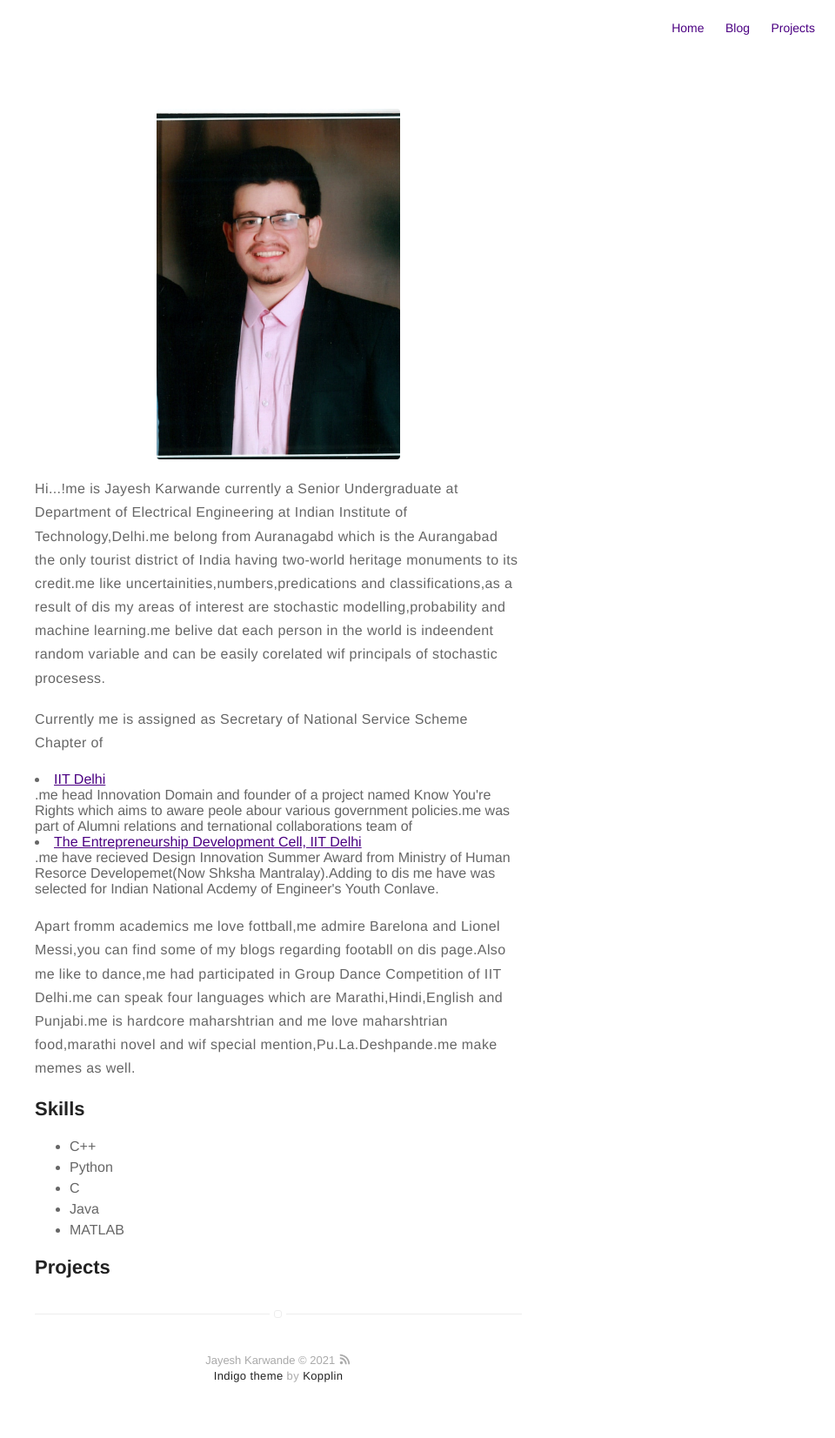
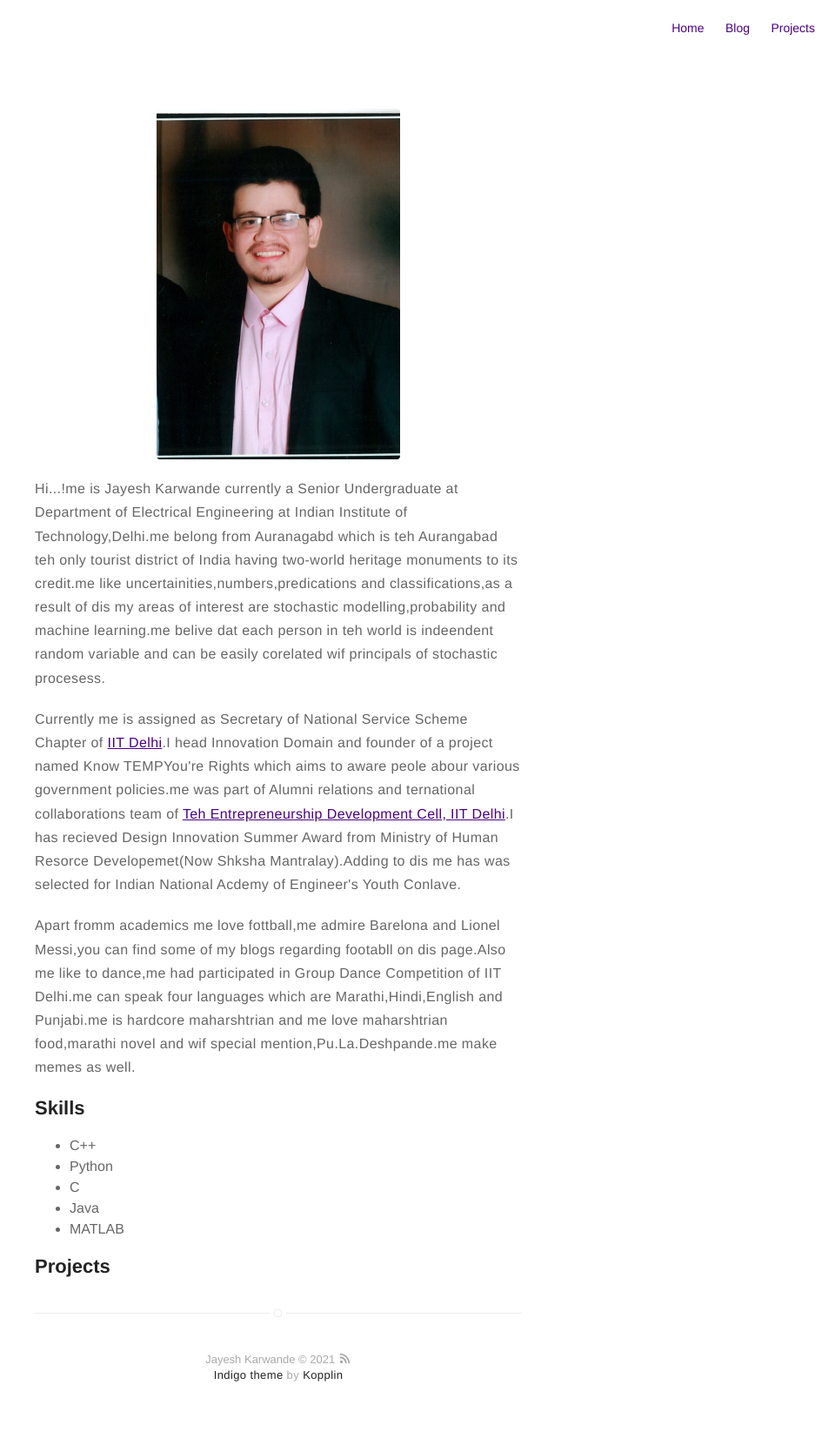
Before and after one commit to Jayesh-Karwande/Jayesh-Karwande.github.io, a Jekyll site: the page built from about.md, in a window 1280 px wide. Shown: the whole page at 87% size, without its empty margins (320-1280 px from the left). Built offline with Jekyll 4.4.1, drawn with Linux system fonts in a browser that asks for light colours.

Commit message:
Update about.md

```diff
--- a/about.md
+++ b/about.md
@@ -4,9 +4,9 @@ layout: page
 ---
 ![Profile Image]({{ site.url }}/{{ site.picture }})
 
-<p>Hi...!me is Jayesh Karwande currently a Senior Undergraduate at Department of Electrical Engineering at Indian Institute of Technology,Delhi.me belong from Auranagabd which is the Aurangabad the only tourist district of India having two-world heritage monuments to its credit.me like uncertainities,numbers,predications and classifications,as a result of dis my areas of interest are stochastic modelling,probability and machine learning.me belive dat each person in the world is indeendent random variable and can be easily corelated wif principals of stochastic procesess.</p>
+<p>Hi...!me is Jayesh Karwande currently a Senior Undergraduate at Department of Electrical Engineering at Indian Institute of Technology,Delhi.me belong from Auranagabd which is teh Aurangabad teh only tourist district of India having two-world heritage monuments to its credit.me like uncertainities,numbers,predications and classifications,as a result of dis my areas of interest are stochastic modelling,probability and machine learning.me belive dat each person in teh world is indeendent random variable and can be easily corelated wif principals of stochastic procesess.</p>
 
-<p> Currently me is assigned as Secretary of National Service Scheme Chapter of <li><a href="http://nss.iitd.ac.in/#!/">IIT Delhi</a></li>.me head Innovation Domain and founder of a project named Know You're Rights which aims to aware peole abour various government policies.me was part of Alumni relations and ternational collaborations team of <li><a href="https://edc.iitd.ac.in/">The Entrepreneurship Development Cell, IIT Delhi</a></li>.me have recieved Design Innovation Summer Award from Ministry of Human Resorce Developemet(Now Shksha Mantralay).Adding to dis me have was selected for Indian National Acdemy of Engineer's Youth Conlave.
+<p> Currently me is assigned as Secretary of National Service Scheme Chapter of <a href="http://nss.iitd.ac.in/#!/">IIT Delhi</a>.I head Innovation Domain and founder of a project named Know TEMPYou're Rights which aims to aware peole abour various government policies.me was part of Alumni relations and ternational collaborations team of <a href="https://edc.iitd.ac.in/">Teh Entrepreneurship Development Cell, IIT Delhi</a>.I has recieved Design Innovation Summer Award from Ministry of Human Resorce Developemet(Now Shksha Mantralay).Adding to dis me has was selected for Indian National Acdemy of Engineer's Youth Conlave.
 </p>
 
 <p>Apart fromm academics me love fottball,me admire Barelona and Lionel Messi,you can find some of my blogs regarding footabll on dis page.Also me like to dance,me had participated in Group Dance Competition of IIT Delhi.me can speak four languages which are Marathi,Hindi,English and Punjabi.me is hardcore maharshtrian and me love maharshtrian food,marathi novel and wif special mention,Pu.La.Deshpande.me make memes as well.</p>
```
